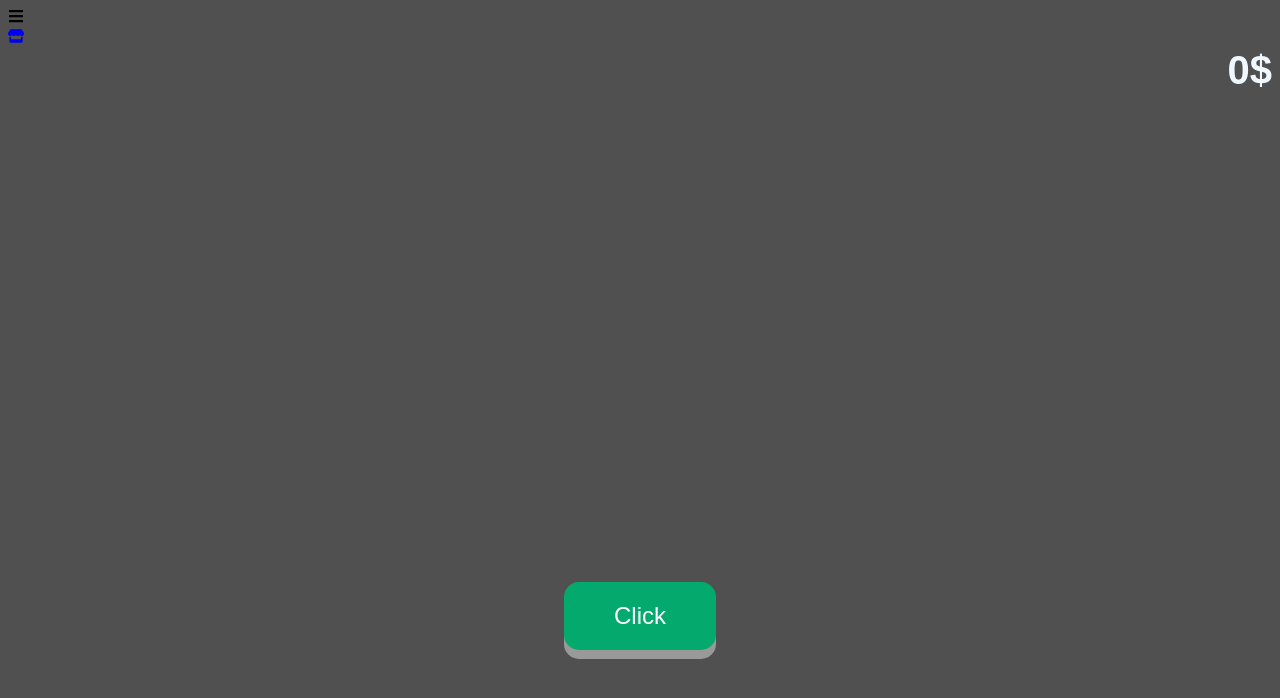
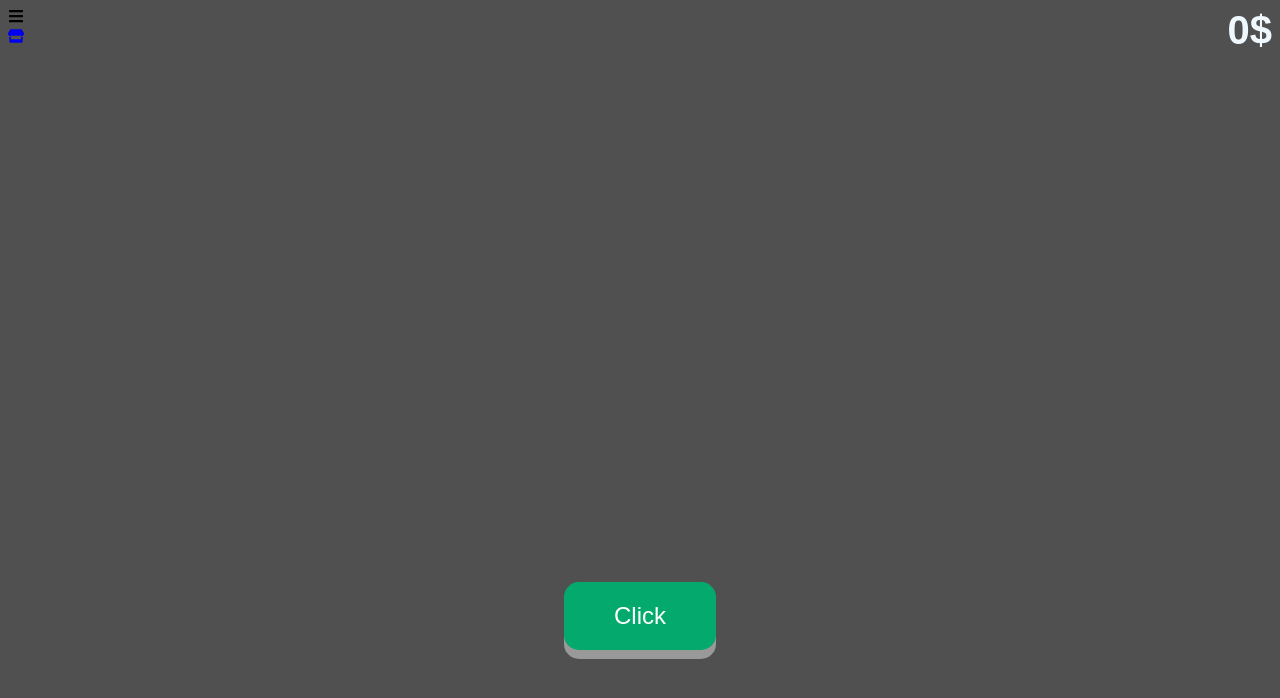
Before and after one commit to DorukAytekin07/ClickerGame, a React (Vite) app: page / in a window 1280 px wide. Shown: the top 698 px of the page. Built offline with nearby package versions, Linux system fonts and the light colour scheme.

Commit message:
add top-part class to seperate sidebar and moneytext evenly

```diff
--- a/src/App.css
+++ b/src/App.css
@@ -4,3 +4,8 @@
   left: 50%;
   transform: translate(-50%, -50%);
 }
+
+.top-part {
+  display: flex;
+  justify-content: space-between;
+}
```
